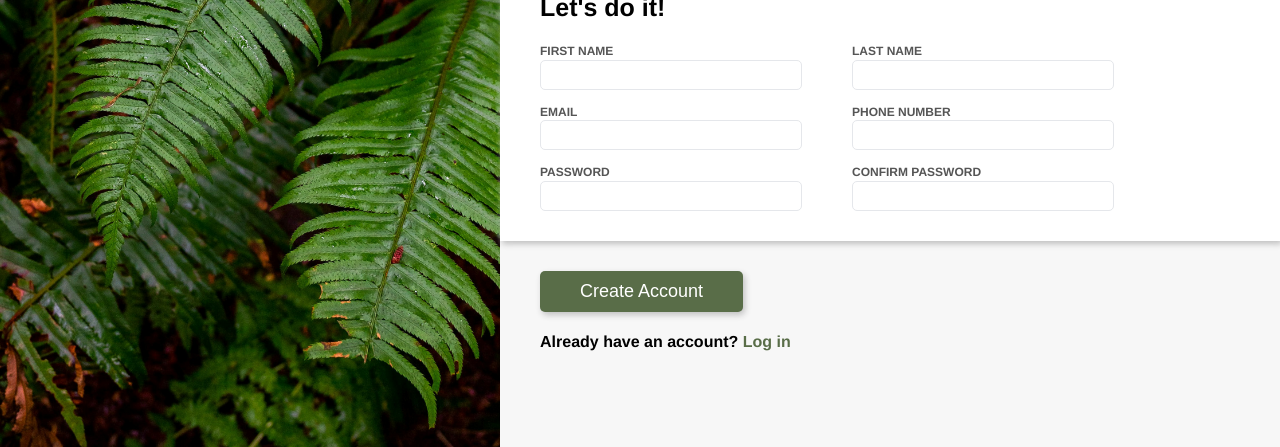
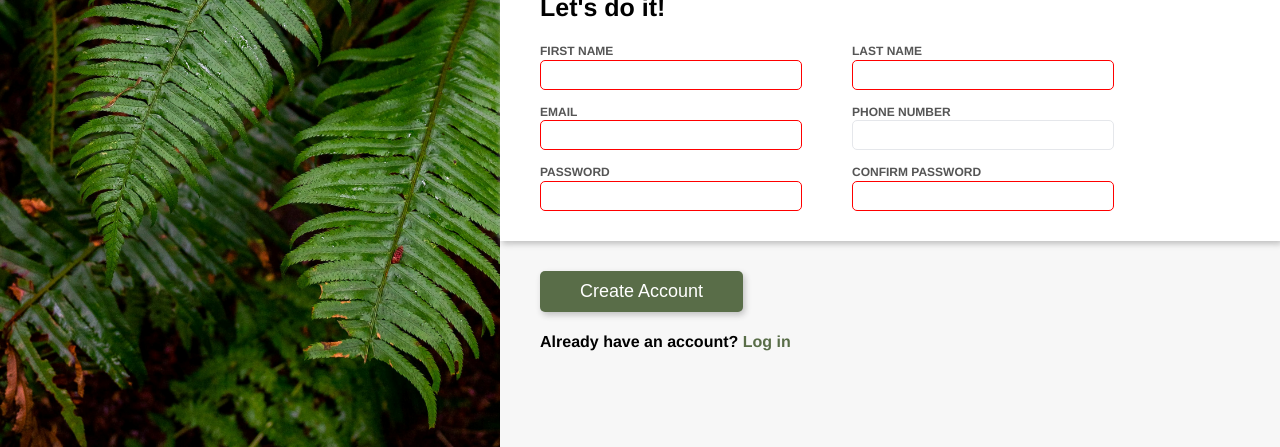
Before and after one commit to JosephDuvvani/sign-up, a plain HTML site: page index.html in a window 1280 px wide. Shown: the part 353-800 px from the top of the page. Drawn offline with Linux system fonts and the light colour scheme.

Commit message:
Add invalid and hover pseudo classes

```diff
--- a/styles.css
+++ b/styles.css
@@ -11,6 +11,7 @@ body{
     font-family: "Helvetica", "Arial", sans-serif;
     line-height: 1.3;
     box-sizing: border-box;
+    background-color: #f7f7f7;
 }
 
 .logo-field{
@@ -93,6 +94,7 @@ body{
     border-radius: 5px;
     color: #fff;
     box-shadow: 2px 3px 6px #c0c0c0;
+    cursor: pointer;
 }
 
 .input-field div{
@@ -141,3 +143,12 @@ a{
     text-decoration: none;
     color: #596D48;
 }
+
+.input-field input:invalid{
+    border: 1px solid #ff0000;
+    color: #ff0000;
+}
+
+.create-account .sign-up-btn button:hover{
+    background-color: hsl(92, 20%, 30%);
+}
```
